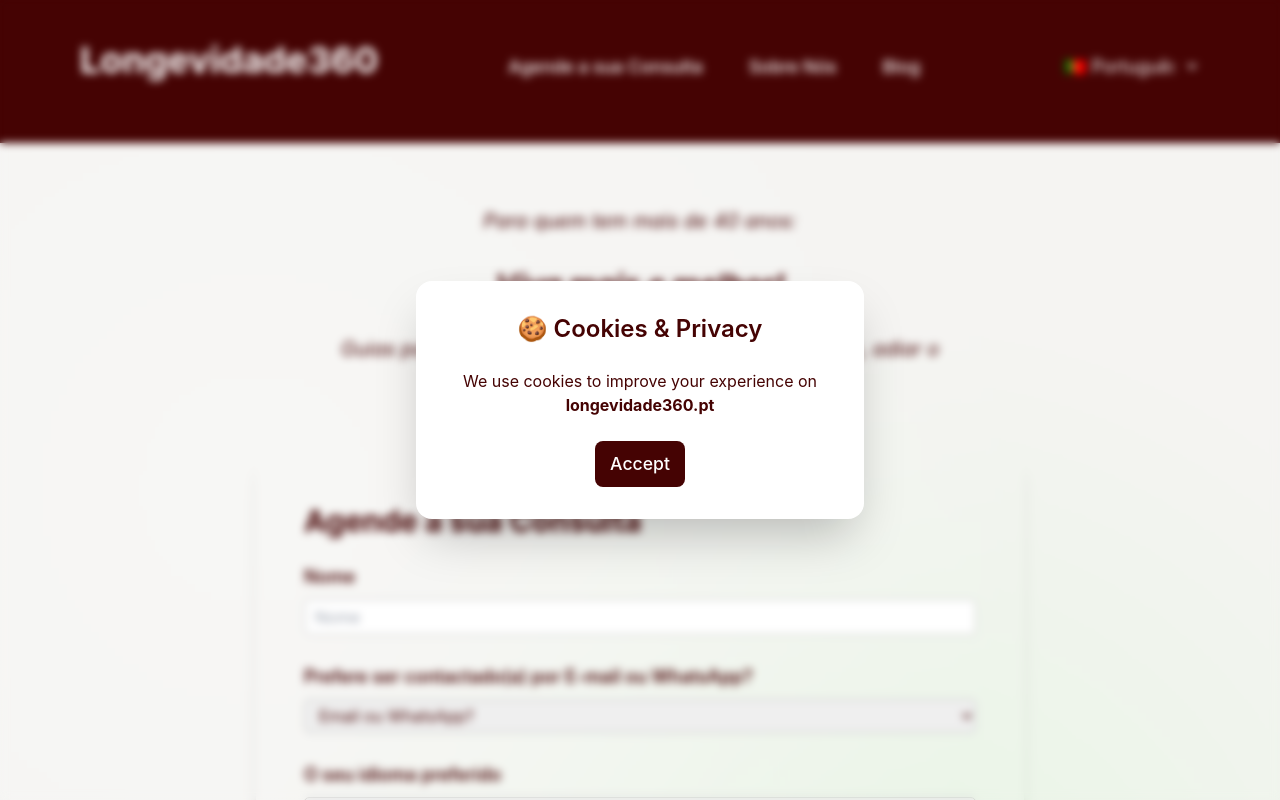
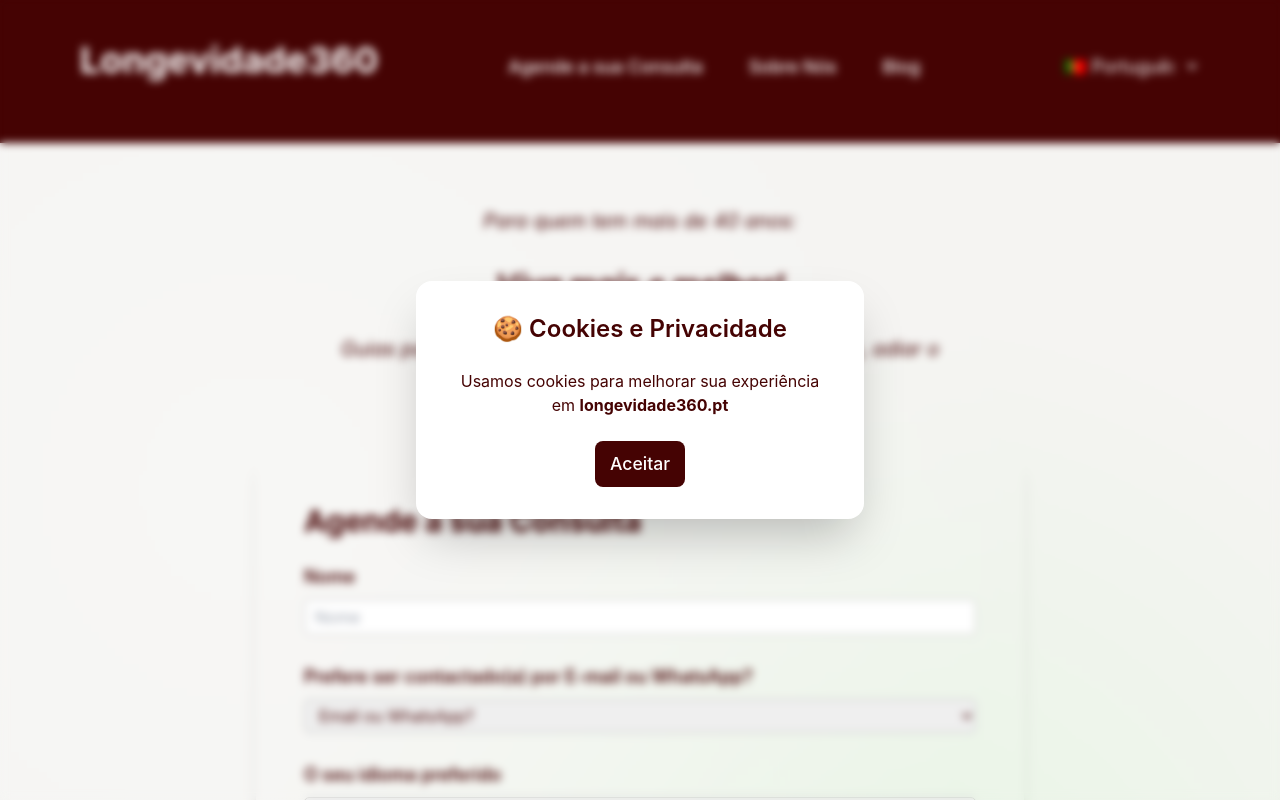
Before and after one commit to Maryamtehranizadeh/longevidade360, a React (Vite) app: page / in a window 1280 px wide. Shown: the top 800 px of the page. Built offline with nearby package versions, Linux system fonts and the light colour scheme.

Commit message:
cookie translation

```diff
--- a/src/components/CookieModal.jsx
+++ b/src/components/CookieModal.jsx
@@ -1,7 +1,9 @@
 import React, { useEffect, useState } from "react";
+import { useTranslation } from "react-i18next";
 
 function CookieModal() {
   const [show, setShow] = useState(false);
+  const { t } = useTranslation();
   useEffect(() => {
     const hasAccepted = localStorage.getItem("cookiesAccepted") === "true";
     if (!hasAccepted) {
@@ -23,13 +25,13 @@ function CookieModal() {
     <div className="fixed inset-0 z-50 bg-primary/20 backdrop-blur-sm flex items-center justify-center p-4 sm:p-6">
       <div className="bg-secondary rounded-2xl shadow-2xl p-8 w-full max-w-md text-center animate-fadeIn max-h-[90vh]">
         <h2 className="text-xl sm:text-2xl font-semibold text-primary mb-4 sm:mb-6">
-          🍪 Cookies & Privacy
+          🍪 {t("Cookies & Privacy")}
         </h2>
         <p className="text-primary mb-4 sm:mb-6 text-sm sm:text-base">
-          We use cookies to improve your experience on{" "}
+          {t("We use cookies to improve your experience on")}{" "}
           <strong>longevidade360.pt</strong>
         </p>
-        <button onClick={handleAccept}>Accept</button>
+        <button onClick={handleAccept}>{t("Accept")}</button>
       </div>
     </div>
   );
--- a/src/locales/en/translation.json
+++ b/src/locales/en/translation.json
@@ -5,6 +5,9 @@
     "subtitle": "Guides to stay young, prevent and treat diseases, delay aging, and simply add active years to your life!",
     "consultations": "Affordable online medical consultations."
   },
+  "Cookies & Privacy": "Cookies & Privacy",
+  "We use cookies to improve your experience on": "We use cookies to improve your experience on",
+  "Accept": "Accept",
   "Preferred Date and Time": "Preferred Date and Time",
   "Western European Time — Lisbon, London, Dublin": "Western European Time — Lisbon, London, Dublin",
   "Book Your Appointment": "Book Your Appointment",
--- a/src/locales/pt/translation.json
+++ b/src/locales/pt/translation.json
@@ -5,6 +5,9 @@
     "subtitle": "Guias para manter-se jovem, prevenir e tratar doenças, adiar o envelhecimento e prolongar a sua vida!",
     "consultations": "Consultas médicas online a preço acessível."
   },
+  "Cookies & Privacy": "Cookies e Privacidade",
+  "We use cookies to improve your experience on": "Usamos cookies para melhorar sua experiência em",
+  "Accept": "Aceitar",
   "Preferred Date and Time": "Data e hora preferidas",
   "Western European Time — Lisbon, London, Dublin": "Hora da Europa Ocidental — Lisboa, Londres, Dublin",
   "Book Your Appointment": "Agende a sua Consulta",
```
